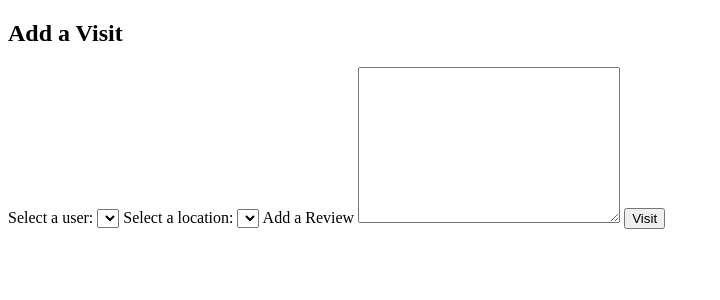
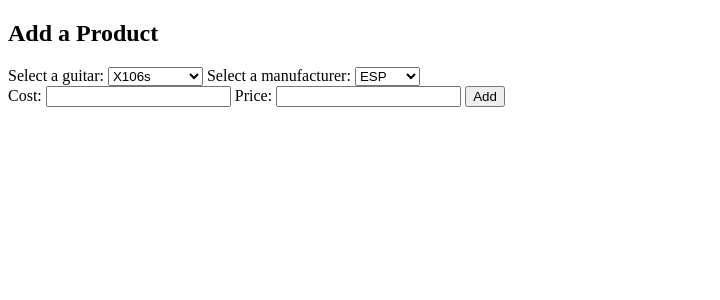
Before and after one commit to Jocknine2/First_Project, a Flask app: page /shop/new in a window 1280 px wide. Shown: the part 70-370 px from the top of the page, without its empty margins (0-720 px from the left). Run offline with Flask 2, Linux system fonts and the light colour scheme; data comes from the database, SQL or seed files in the repository; both versions use the stored data as it was after the commit; lists and menus that the app fills with data are empty.

Commit message:
working html

```diff
--- a/guitar_shop/console.py
+++ b/guitar_shop/console.py
@@ -23,7 +23,7 @@
 guitar_repository.save(guitar3)
 
 guitar4 = Guitar(
-    "Telecaster", "tele", 450, 870, "61, 6 string, 22 frets, 2 single coil, "
+    "Telecaster", "Tele", 450, 870, "61, 6 string, 22 frets, 2 single coil, "
 )
 guitar_repository.save(guitar4)
 
--- a/guitar_shop/controllers/guitar_controller.py
+++ b/guitar_shop/controllers/guitar_controller.py
@@ -16,7 +16,5 @@
 @guitar_blueprint.route("/guitars/<id>")
 def show(id):
     guitar = guitar_repository.select(id)
-    manufacturers = guitar_repository.manufacturers(guitar)
-    return render_template(
-        "guitars/show.html", guitar=guitar, manufacturers=manufacturers
-    )
+
+    return render_template("guitars/show.html", guitar=guitar)
--- a/guitar_shop/controllers/shop_controller.py
+++ b/guitar_shop/controllers/shop_controller.py
@@ -10,8 +10,8 @@
 
 @shop_blueprint.route("/shop")
 def shop():
-    shop = shop_repository.select_all()
-    return render_template("/shop/index.html", shop=shop)
+    products = shop_repository.select_all()
+    return render_template("/shop/index.html", products=products)
 
 
 @shop_blueprint.route("/shop/new", methods=["GET"])
--- a/guitar_shop/repositories/manufacturer_repository.py
+++ b/guitar_shop/repositories/manufacturer_repository.py
@@ -51,6 +51,7 @@
     for row in results:
         guitar = Guitar(
             row["model"],
+            row["body"],
             row["build_price"],
             row["retail_price"],
             row["details"],
--- a/guitar_shop/templates/guitars/index.html
+++ b/guitar_shop/templates/guitars/index.html
@@ -14,4 +14,6 @@
   </tr>
   {% endfor %}
 </table>
+
+
 {% endblock %}
--- a/guitar_shop/templates/shop/index.html
+++ b/guitar_shop/templates/shop/index.html
@@ -8,11 +8,11 @@
 </p>
 
 <ul>
-  {% for products in shop %}
+  {% for product in products %}
   <li>
-  <p>{{ shop.manufacturer.company }} - {{ shop.guitar.model }} </p>
+  <p>{{ product.manufacturer.company }} - {{ product.guitar.model }} </p>
     <p>
-      <form action="/visits/{{ shop.id }}/delete" method="POST">
+      <form action="/visits/{{ product.id }}/delete" method="POST">
         <input class="btn btn--danger" type="submit" value="delete" />
       </form>
     </p>
--- a/guitar_shop/templates/shop/new.html
+++ b/guitar_shop/templates/shop/new.html
@@ -1,27 +1,30 @@
 {% extends 'base.html' %}
 
 {% block content %}
-<h1>Add a Visit</h1>
+<h1>Add a Product</h1>
 
-<form action="/visits" method="post">
-  <label for="user">Select a user:</label>
-    <select name="user_id" id="user">
-      {% for user in users %}
-      <option value="{{ user.id }}">{{ user.name }}</option>
+<form action="/shop" method="post">
+  <label for="guitar">Select a guitar:</label>
+    <select name="guitar_id" id="guitar">
+      {% for guitar in guitars %}
+      <option value="{{ guitar.id }}">{{ guitar.model }}</option>
       {% endfor %}
     </select>
 
-  <label for="location">Select a location:</label>
-    <select name="location_id" id="location">
-      {% for location in locations %}
-      <option value="{{ location.id }}">{{ location.name }}</option>
+  <label for="manufacturer">Select a manufacturer:</label>
+    <select name="manufacturer_id" id="manufacturer">
+      {% for manufacturer in manufacturers %}
+      <option value="{{ manufacturer.id }}">{{ manufacturer.company }}</option>
       {% endfor %}
-    </select>
+    </select><br>
+
+    <label for="build_price">Cost:</label>
+    <input type="number" id="build_price" name="build_price" min="250">
+    <label for="retail_price">Price:</label>
+    <input type="number" id="retail_price" name="retail_price" min="300">
+
+      <input class="btn btn--action" type='submit' value="Add">
 
 
-  <label for="review">Add a Review</label>
-  <textarea name="review" id="review" cols="30" rows="10"></textarea>
-  <input class="btn btn--action" type='submit' value="Visit">
-</form>
 
 {% endblock %}
```
Also changed, not shown: guitar_shop/repositories/shop_repository.py (+6 -6 lines), guitar_shop/templates/guitars/show.html (+11 -10 lines), guitar_shop/templates/manufacturers/show.html (+9 -5 lines), guitar_shop/db/guitar_shop.db, guitar_shop/db/guitar_shop.sql (line endings or trailing spaces).
